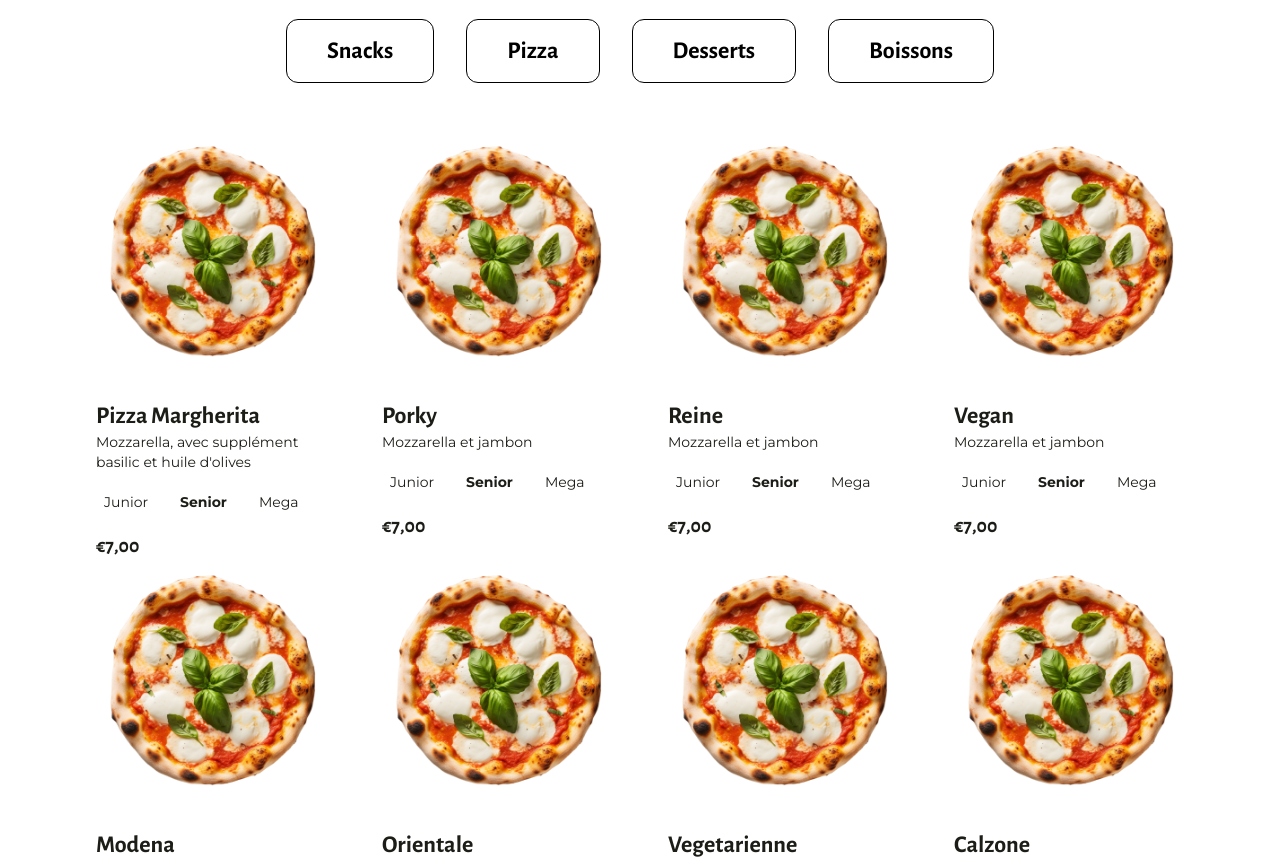
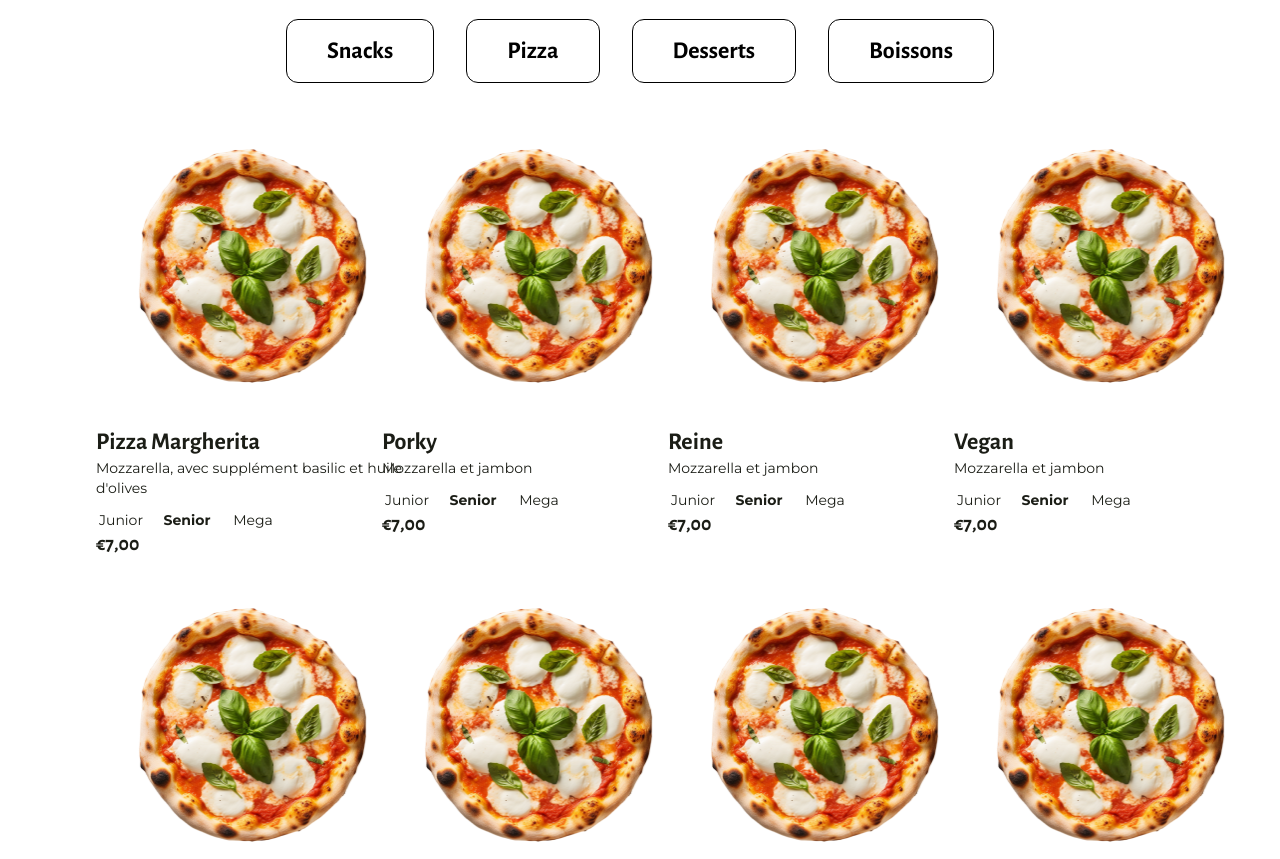
Before and after one commit to gregorischultz/dyonis-pizza, a React (Vite) app: page / in a window 1280 px wide. Shown: the part 860-1719 px from the top of the page. Built offline with nearby package versions, Linux system fonts and the light colour scheme.

Commit message:
aligning elements of the product card

```diff
--- a/src/componentes/CardProduct.jsx
+++ b/src/componentes/CardProduct.jsx
@@ -2,14 +2,14 @@ import React, { useState } from "react";
 import PropTypes from 'prop-types';
 
 const CardProduct = ({ image, name, prices, description }) => {
-    // Se `prices` existir, configura o estado de tamanho com 'junior' como padrão; caso contrário, `null`
+    // Se `prices` existir, configura o estado de tamanho com 'senior' como padrão; caso contrário, `null`
     const [selectedSize, setSelectedSize] = useState(prices ? 'senior' : null);
 
     // Define o preço atual com base em `selectedSize`, ou `prices` se for um objeto de tamanhos
     const currentPrice = prices ? prices[selectedSize] : prices;
 
     return (
-        <div className="flex flex-col items-center gap-4 h-[405px] flex-1">
+        <div className="w-[341px] flex flex-col items-center gap-3 h-fit flex-1">
             {/* Imagem do produto */}
             <img className="w-[291px] h-[291px]" src={image} alt={`${name} Card`} />
 
@@ -21,14 +21,14 @@ const CardProduct = ({ image, name, prices, description }) => {
 
             {/* Condicional para exibir seletor de tamanho e preço apenas se `prices` for um objeto */}
             {prices && typeof prices === 'object' ? (
-                <div className="w-full flex flex-col items-start gap-4 px-4">
+                <div className="w-full flex flex-col items-start px-4">
                     {/* Botões de seleção de tamanho */}
                     <div className="flex gap-4">
                         {['junior', 'senior', 'mega'].map(size => (
                             <button
                                 key={size}
                                 onClick={() => setSelectedSize(size)}
-                                className={`px-2 py-1 ${selectedSize === size ? 'font-bold' : 'font-normal'}
+                                className={`w-[50px] ${selectedSize === size ? 'font-bold' : 'font-normal'}
                                             text-[#1B1D16] text-sm font-montserrat`}
                             >
                                 {size.charAt(0).toUpperCase() + size.slice(1)}
@@ -37,13 +37,13 @@ const CardProduct = ({ image, name, prices, description }) => {
                     </div>
 
                     {/* Preço do tamanho selecionado */}
-                    <div className="text-[#1B1D16] text-xl font-alegreyaSans font-bold">
+                    <div className="w-full text-[#1B1D16] text-xl font-alegreyaSans font-bold">
                         {currentPrice}
                     </div>
                 </div>
             ) : (
                 // Exibir preço fixo se `prices` for apenas uma string (ou seja, para produtos sem variação de tamanho)
-                <div className="text-[#1B1D16] text-xl font-alegreyaSans font-bold flex justify-start items-start ">
+                <div className="w-full px-4 text-[#1B1D16] text-xl font-alegreyaSans font-bold flex justify-start items-start ">
                     {prices}
                 </div>
             )}
```
